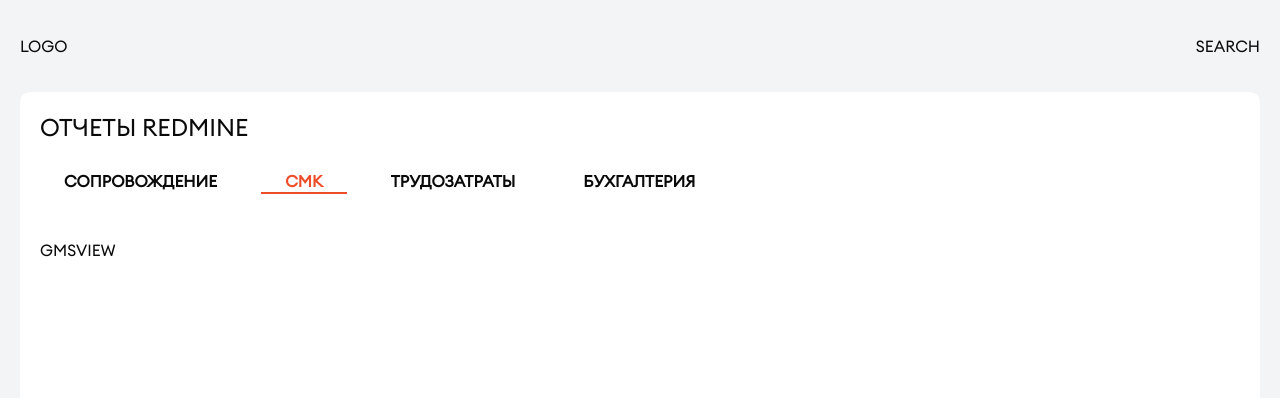
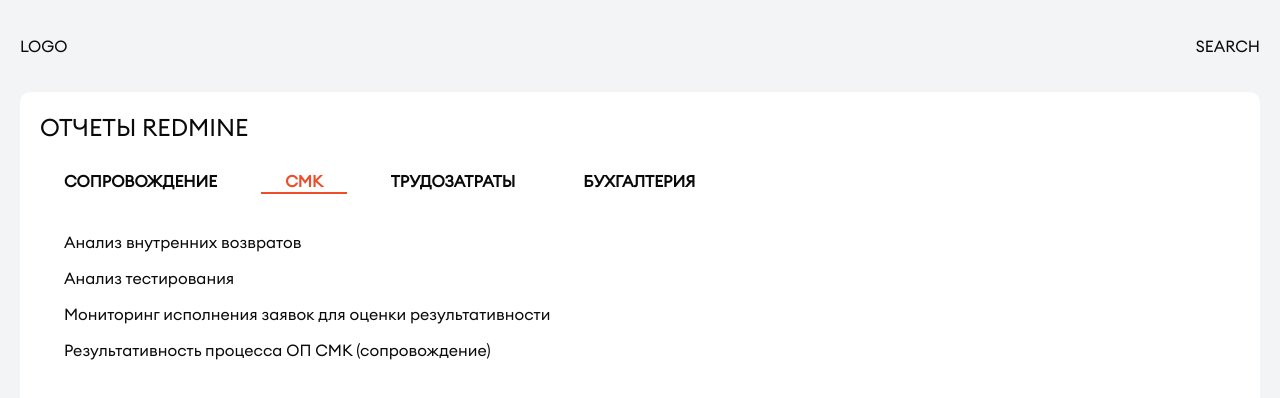
Before and after one commit to dem-tv/practic, a Vue app: page /gms in a window 1280 px wide. Shown: the top 398 px of the page. Built offline with nearby package versions, Linux system fonts and the light colour scheme.

Commit message:
feat: created navigation on page GMSView

```diff
--- a/src/components.d.ts
+++ b/src/components.d.ts
@@ -34,6 +34,7 @@
     TabButton: typeof import('./components/TabButton/TabButton.vue')['default']
     TabList: typeof import('./components/TabList/TabList.vue')['default']
     TabListItem: typeof import('./components/TabList/TabListItem.vue')['default']
+    TheTitledContent: typeof import('./components/TheTitledContent/TheTitledContent.vue')['default']
     TitledContent: typeof import('./components/TitledContent/TitledContent.vue')['default']
     VerticalList: typeof import('./components/VerticalList/VerticalList.vue')['default']
     VueScrollbar: typeof import('./components/VueScrollbar/VueScrollbar.vue')['default']
--- a/src/constants/routeNames.ts
+++ b/src/constants/routeNames.ts
@@ -6,3 +6,7 @@
 export const ROUTE_NAME_ACCOUNTING = 'ROUTE_NAME_ACCOUNTING';
 
 export const ROUTE_NAME_LABOR_COSTS_DEPARTMENT = 'ROUTE_LABOR_COSTS_DEPARTMENT';
+export const ROUTE_NAME_INTERNAL_TEST_ANALYSIS = 'ROUTE_NAME_INTERNAL_TEST_ANALYSIS';
+export const  ROUTE_NAME_TEST_ANALYSIS = 'ROUTE_NAME_TEST_ANALYSIS';
+export const  ROUTE_NAME_APPLICATIONS_PERFORMANCE_EVALUATION = 'ROUTE_NAME_APPLICATIONS_PERFORMANCE_EVALUATION';
+export const  ROUTE_NAME_EFFECTIVENESS_PROCESS = 'ROUTE_NAME_EFFECTIVENESS_PROCESS';
--- a/src/views/GMSView/GMSView.vue
+++ b/src/views/GMSView/GMSView.vue
@@ -1,3 +1,38 @@
+<script setup lang="ts">
+import type { NavItem } from '@/types/navigation.types';
+
+import { ROUTE_NAME_INTERNAL_TEST_ANALYSIS,
+  ROUTE_NAME_TEST_ANALYSIS,
+  ROUTE_NAME_APPLICATIONS_PERFORMANCE_EVALUATION,
+  ROUTE_NAME_EFFECTIVENESS_PROCESS } from '@/constants/routeNames';
+
+const LIST_NAVIGATION: NavItem[] = [
+  {
+    title: 'Анализ внутренних возвратов',
+    to: { name: ROUTE_NAME_INTERNAL_TEST_ANALYSIS },
+  },
+  {
+    title: 'Анализ тестирования',
+    to: { name: ROUTE_NAME_TEST_ANALYSIS },
+  },
+  {
+    title: 'Мониторинг исполнения заявок для оценки результативности',
+    to: { name: ROUTE_NAME_APPLICATIONS_PERFORMANCE_EVALUATION },
+  },
+  {
+    title: 'Результативность процесса ОП СМК (сопровождение)',
+    to: { name: ROUTE_NAME_EFFECTIVENESS_PROCESS },
+  },
+];
+</script>
+
 <template>
-  <p>GMSVIEW</p>
+  <VerticalList
+    :items="LIST_NAVIGATION"
+    key-field="title"
+  >
+    <template #item="{ item }">
+      <ListLinkItem :to="item.to">{{ item.title }}</ListLinkItem>
+    </template>
+  </VerticalList>
 </template>
```
Also changed, not shown: src/router/routes.ts (+25 -0 lines).
